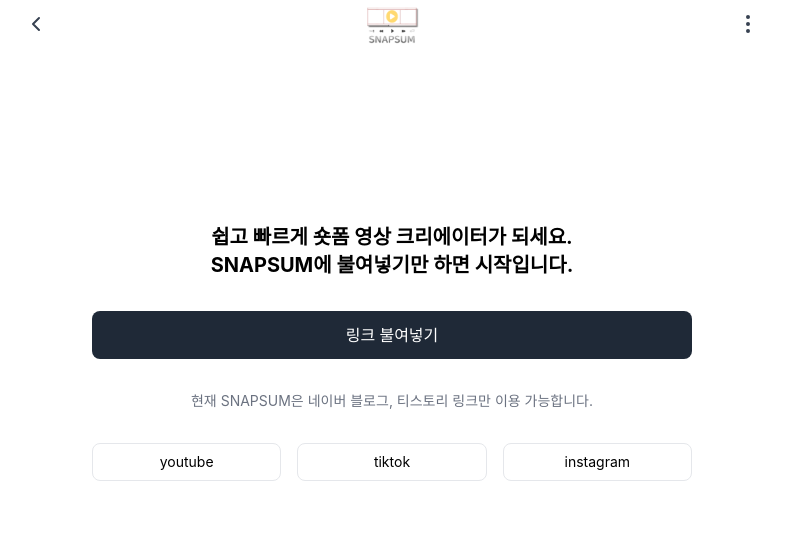
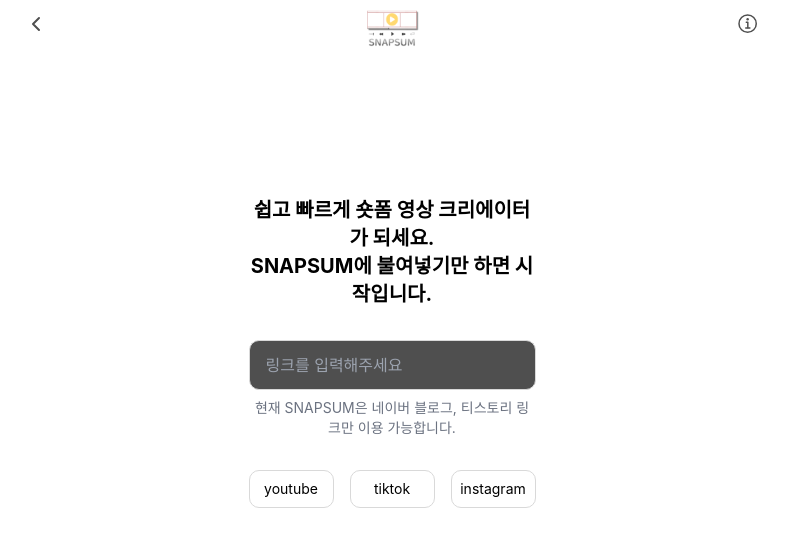
Before and after one commit to Elice-AI-Spark-Camp/SnapSum-frontend, a Next.js app: page /info in a window 1280 px wide. Shown: the top 546 px of the page, without its empty margins (248-1036 px from the left). Built offline with nearby package versions, Linux system fonts and the light colour scheme; a web font is replaced by a local one.

Commit message:
💄 design : hearder 아이콘 조정 및 색상 적용

```diff
--- a/package.json
+++ b/package.json
@@ -13,7 +13,8 @@
     "lucide-react": "^0.475.0",
     "next": "15.1.6",
     "react": "^19.0.0",
-    "react-dom": "^19.0.0"
+    "react-dom": "^19.0.0",
+    "react-icons": "^5.4.0"
   },
   "devDependencies": {
     "@eslint/eslintrc": "^3",
--- a/src/components/layout/Header.tsx
+++ b/src/components/layout/Header.tsx
@@ -1,18 +1,19 @@
 import Image from 'next/image';
 import Link from 'next/link';
-import { ChevronLeft, MoreVertical } from 'lucide-react';
+import { ChevronLeft } from 'lucide-react';
+import { IoInformationCircleOutline } from "react-icons/io5";
 
 export default function Header() {
   return (
-    <header className="fixed top-0 left-0 right-0 ">
+    <header className="fixed top-0 left-0 right-0">
       <div className="max-w-[768px] mx-auto flex items-center justify-between px-4 py-3 relative">
         <Link href="/" className="cursor-pointer">
-          <ChevronLeft className="w-6 h-6 text-gray-700" />
+          <ChevronLeft className="w-6 h-6 text-primary" />
         </Link>
 
-        <div className="absolute left-1/2 transform -translate-x-1/2">
+        <div className="absolute left-1/2 transform -translate-x-1/2 mt-5">
           <Image
-            src="/assets/icons/logo.svg"
+            src="/assets/icons/header.png"
             alt="Snapsum Logo"
             width={100}
             height={100}
@@ -20,7 +21,7 @@
           />
         </div>
 
-        <MoreVertical className="w-6 h-6 text-gray-700" />
+        <IoInformationCircleOutline className="w-6 h-6 text-primary" />
       </div>
     </header>
   );
--- a/src/pages/info.tsx
+++ b/src/pages/info.tsx
@@ -1,40 +1,70 @@
 import Head from "next/head";
 import Layout from "@/components/layout/Layout";
+import { useState } from 'react';
 
 export default function Info() {
+  const [inputLink, setInputLink] = useState('');
+  const [isError, setIsError] = useState(false);
+
+  const handleLinkChange = (e) => {
+    const link = e.target.value;
+    setInputLink(link);
+
+    // Simple validation for Naver Blog and Tistory links
+    const isValidLink = link.includes('blog.naver.com') || link.includes('tistory.com');
+    setIsError(!isValidLink && link.length > 0);
+  };
+
+  const handleInputFocus = () => {
+    if (isError) {
+      setIsError(false);
+    }
+  };
+
   return (
     <Layout>
       <Head>
         <title>Snapsum</title>
-        <meta name="viewport" content="width=device-width, initial-scale=1, maximum-scale=1, user-scalable=no, viewport-fit=cover" />
+        <meta
+          name="viewport"
+          content="width=device-width, initial-scale=1, maximum-scale=1, user-scalable=no, viewport-fit=cover"
+        />
         <meta name="theme-color" content="#ffffff" />
         <meta name="apple-mobile-web-app-capable" content="yes" />
         <meta name="apple-mobile-web-app-status-bar-style" content="default" />
       </Head>
 
-      <div className="max-w-[768px] mx-auto px-6 py-10 flex flex-col items-center gap-8">
+      <div className="max-w-[335px] mx-auto px-6 py-10 flex flex-col items-center gap-8">
         <h1 className="text-xl font-bold text-center">
           쉽고 빠르게 숏폼 영상 크리에이터가 되세요.
           <br />
           SNAPSUM에 불여넣기만 하면 시작입니다.
         </h1>
 
-        <button className="w-full max-w-[600px] bg-gray-800 text-white py-3 rounded-lg font-medium">
-          링크 불여넣기
-        </button>
-
-        <div className="text-sm text-gray-500 text-center">
-          현재 SNAPSUM은 네이버 블로그, 티스토리 링크만 이용 가능합니다.
+        <div className="w-full">
+          <input
+            type="text"
+            placeholder="링크를 입력해주세요"
+            className={`w-full px-4 py-3 rounded-[10px] border text-white  bg-primary ${
+              isError ? 'border-error text-error' : 'border-gray-default  focus:bg-gray-light'
+            } outline-none`}
+            value={inputLink}
+            onChange={handleLinkChange}
+            onFocus={handleInputFocus}
+          />
+          <p className="mt-2 text-sm text-center text-gray-500">
+            현재 SNAPSUM은 네이버 블로그, 티스토리 링크만 이용 가능합니다.
+          </p>
         </div>
 
-        <div className="flex gap-4 w-full max-w-[600px]">
-          <button className="flex-1 border border-gray-200 rounded-lg py-2 text-sm">
+        <div className="flex gap-4 w-full">
+          <button className="flex-1 border border-gray-default rounded-[10px] py-2 text-sm">
             youtube
           </button>
-          <button className="flex-1 border border-gray-200 rounded-lg py-2 text-sm">
+          <button className="flex-1 border border-gray-default rounded-[10px] py-2 text-sm">
             tiktok
           </button>
-          <button className="flex-1 border border-gray-200 rounded-lg py-2 text-sm">
+          <button className="flex-1 border border-gray-default rounded-[10px] py-2 text-sm">
             instagram
           </button>
         </div>
```
Also changed, not shown: 1 other file (tests, documents, lock files or other folders).
